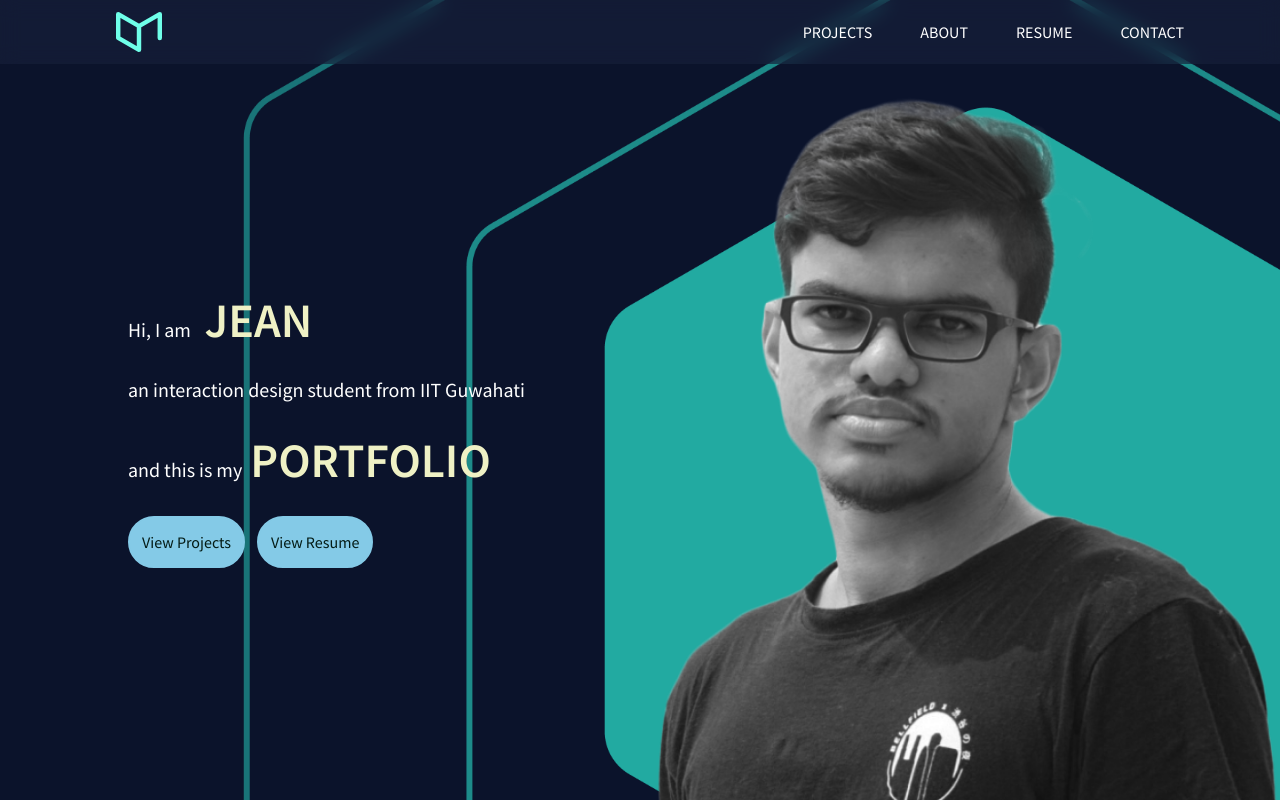
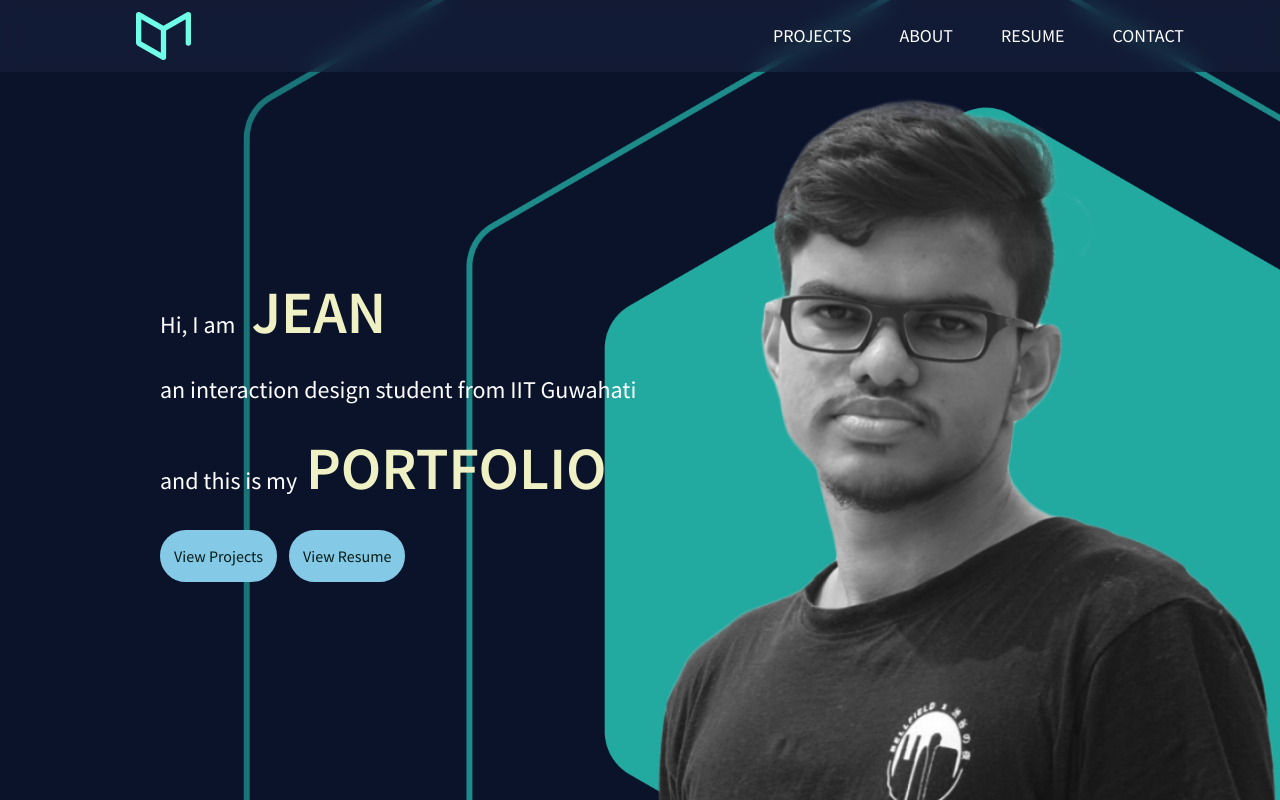
Before and after one commit to J34N-V4LJ34N/Portfolio, a website: page index.html in a window 1280 px wide. Drawn offline with Linux system fonts and the light colour scheme.

Commit message:
Changed the fact that everything was small because the site was zoomed in

```diff
--- a/index.html
+++ b/index.html
@@ -14,14 +14,19 @@
     <header
         class="py-3 bg-nav w-screen fixed navbar-container flex justify-between items-center mx-auto px-14 lg:px-24">
         <div class="">
-            <a href="https://jeantharappel.com/"><img class="h-7 ml-5 sm:h-10" src="../Assets/Images/Logo.svg"
+            <a href="https://jeantharappel.com/"><img class="h-10 ml-10 sm:h-12" src="../Assets/Images/Logo.svg"
                     alt="Logo" /></a>
         </div>
         <div class="hidden md:flex space-x-12 items-center">
-            <div><a class="hover:text-button" href="https://jeantharappel.com/projects">PROJECTS</a></div>
-            <div><a class="hover:text-button" href="https://jeantharappel.com/about">ABOUT</a></div>
-            <div><a class="hover:text-button" href="https://jeantharappel.com/resume">RESUME</a></div>
-            <div><a class="hover:text-button" href="https://jeantharappel.com/contact">CONTACT</a></div>
+            <div><a class="hover:text-button text-base sm:text-lg"
+                    href="https://jeantharappel.com/projects">PROJECTS</a>
+            </div>
+            <div><a class="hover:text-button text-base sm:text-lg" href="https://jeantharappel.com/about">ABOUT</a>
+            </div>
+            <div><a class="hover:text-button text-base sm:text-lg" href="https://jeantharappel.com/resume">RESUME</a>
+            </div>
+            <div><a class="hover:text-button text-base sm:text-lg" href="https://jeantharappel.com/contact">CONTACT</a>
+            </div>
         </div>
         <div class="menu-btn h-6 sm:h-10 md:hidden mr-3">
             <div class="menu-btn__burger"></div>
@@ -29,20 +34,24 @@
     </header>
     <div
         class="navbar-container dropdown hidden flex-col fixed right-5 md:hidden items-center space-y-5 bg-nav p-5 rounded-lg">
-        <div><a class="hover:text-button" href="https://jeantharappel.com/projects">PROJECTS</a></div>
-        <div><a class="hover:text-button" href="https://jeantharappel.com/about">ABOUT</a></div>
-        <div><a class="hover:text-button" href="https://jeantharappel.com/resume">RESUME</a></div>
-        <div><a class="hover:text-button" href="https://jeantharappel.com/contact/">CONTACT</a></div>
+        <div><a class="hover:text-button text-base sm:text-lg" href="https://jeantharappel.com/projects">PROJECTS</a>
+        </div>
+        <div><a class="hover:text-button text-base sm:text-lg" href="https://jeantharappel.com/about">ABOUT</a>
+        </div>
+        <div><a class="hover:text-button text-base sm:text-lg" href="https://jeantharappel.com/resume">RESUME</a>
+        </div>
+        <div><a class="hover:text-button text-base sm:text-lg" href="https://jeantharappel.com/contact">CONTACT</a>
+        </div>
     </div>
 
-    <div class="h-screen flex flex-col justify-center space-y-8 pt-16  mx-10 sm:mx-32">
-        <h1 class="text-base sm:text-xl ">Hi, I am<span
-                class="text-3xl sm:text-5xl font-semibold text-selected-text ml-1">
+    <div class="h-screen flex flex-col justify-center space-y-8 pt-16 mx-10 sm:mx-40">
+        <h1 class="text-lg sm:text-2xl">Hi, I am<span
+                class="text-4xl sm:text-6xl font-semibold text-selected-text ml-1">
                 JEAN</span>
         </h1>
-        <h1 class="text-base sm:text-xl ">an interaction design student from IIT Guwahati</h1>
-        <h1 class="text-base sm:text-xl ">and this is my <span
-                class="text-3xl sm:text-5xl font-semibold text-selected-text ml-1">
+        <h1 class="text-lg sm:text-2xl">an interaction design student from IIT Guwahati</h1>
+        <h1 class="text-lg sm:text-2xl">and this is my <span
+                class="text-4xl sm:text-6xl font-semibold text-selected-text ml-1">
                 PORTFOLIO</span>
         </h1>
         <div class="flex space-x-3">
```
Also changed, not shown: about/index.html (+20 -10 lines), contact/index.html (+21 -11 lines), projects/index.html (+19 -9 lines), resume/index.html (+19 -9 lines), styles.css.
